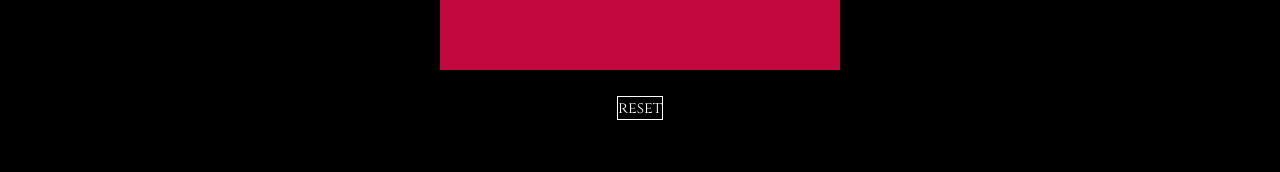
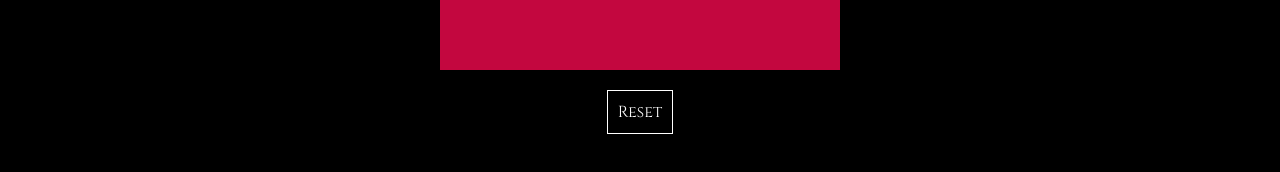
Before and after one commit to Shrihari10/Delta-Task1, a plain HTML site: page index.html in a window 1280 px wide. Shown: the part 358-530 px from the top of the page. Drawn offline with Linux system fonts and the light colour scheme.

Commit message:
Add files via upload

```diff
--- a/game.js
+++ b/game.js
@@ -40,6 +40,12 @@ function setup() {
     startText.classList.add("clickText");
     container.appendChild(startText);
     container.addEventListener('click', startCountDown);
+
+    res.innerHTML = "";
+    let newBox = document.createElement('p');
+    newBox.classList.add('newReset');
+    res.appendChild(newBox);
+    newBox.innerHTML = "Reset";
 
     best = JSON.parse(localStorage.getItem('best'));
     if (localStorage.getItem('best') === null)
--- a/style.css
+++ b/style.css
@@ -63,3 +63,9 @@ header:after {
     margin: 10px;
 
 }
+.newReset{
+    display:inline;
+    border: 1px solid white;
+    padding: 10px;
+    margin: 10px;
+}
```
